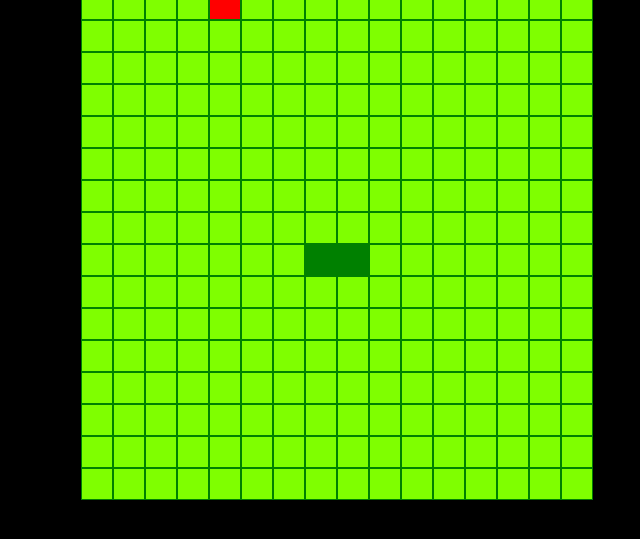
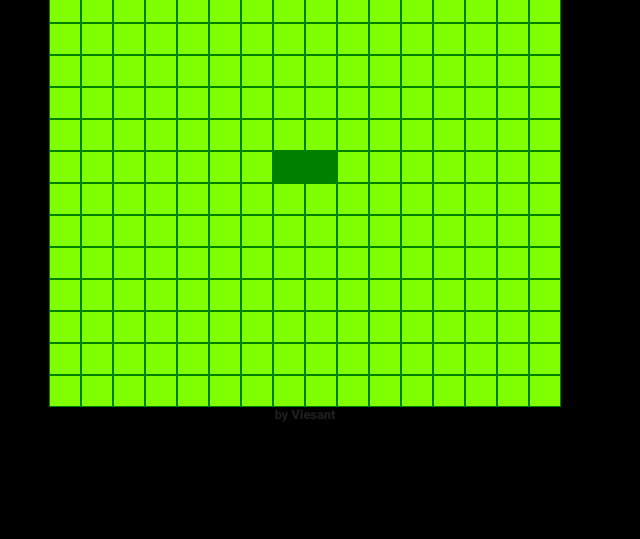
Before and after one commit to viesant/Portfolio, a plain HTML site: page snake/index.html in a window 1280 px wide. Shown: the part 157-696 px from the top of the page, without its empty margins (303-943 px from the left). Drawn offline with Linux system fonts and the light colour scheme.

Commit message:
update snake

```diff
--- a/snake/index.html
+++ b/snake/index.html
@@ -14,9 +14,10 @@
     <body>
         <h1>Snake Game!</h1>
         <canvas id="snake" width="512" height="512"></canvas>
-
-        <!-- <footer>
-         "Cobrinha Games Ltda."
-        </footer> -->
+        <footer>
+            <p>
+              by <a href="https://github.com/viesant" target="_blank">Viesant</a>
+            </p>
+          </footer>
     </body>
 </html>
--- a/snake/style.css
+++ b/snake/style.css
@@ -7,39 +7,28 @@
 }
 body {
     height: 100vh;
-    /* width: 95vw; */
+    width: 95vw;
     display: flex;
     flex-direction: column;
-    justify-content: center;
+    /* justify-content: center; */
     align-items: center;
     background-color:black;
     color: chartreuse;
     font-family: 'Press Start 2P', cursive;
 }
 h1{
-    /* font-size: 1.5em; */
     margin: 10px 0 10px 0;
 }
 
-canvas {
-    margin-bottom: 50px;
-    /* border: 1px solid yellow; */
+footer > p,
+a {
+  font-size: 0.8rem;
+  font-weight: 600;
+  font-family: 'Roboto', sans-serif;
+  color: rgb(31, 31, 31);
 }
 
-
-footer {
-    display: flex;
-    align-items: center;
-    justify-content: center;
-    flex-direction: column;
-    text-align: center;
-    font-size: 15px;
-    margin-top: 25px;
-    margin-bottom: 15px;
-    font-family: 'Roboto', sans-serif;
+footer p > a {
+  text-decoration: none;
+  font-weight: bolder;
 }
-
-footer a {
-    text-decoration: none;
-    color: #fff;
-}
```
Also changed, not shown: 2 other files.
